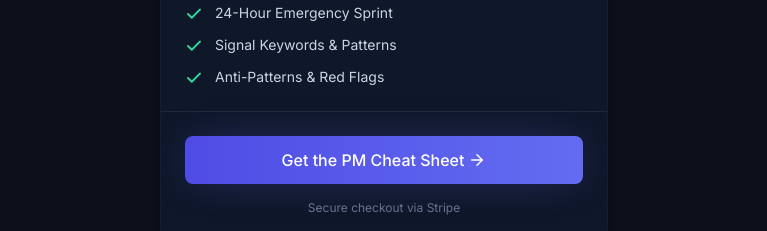
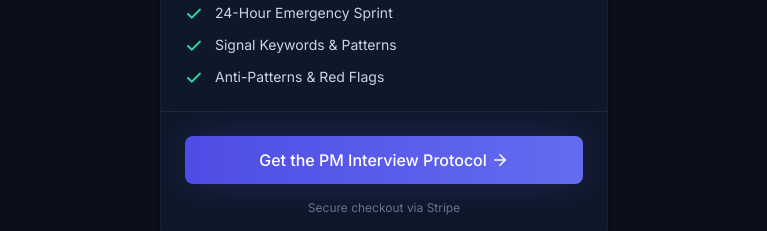
Before and after one commit to volwox/crackhire-landing, a Next.js app: page / in a window 1280 px wide. Shown: the part 4380-4611 px from the top of the page, without its empty margins (256-1023 px from the left). Built offline with nearby package versions, Linux system fonts and the light colour scheme.

Commit message:
Update Pricing.tsx

```diff
--- a/components/Pricing.tsx
+++ b/components/Pricing.tsx
@@ -58,7 +58,7 @@ export function Pricing() {
 
             <div className="p-6">
               <Button href={TALLY_PM_URL} external fullWidth size="lg" onClick={handlePricingCTA}>
-                Get the PM Cheat Sheet
+                Get the PM Interview Protocol
                 <ArrowRightIcon size={18} className="ml-1" />
               </Button>
 
```
